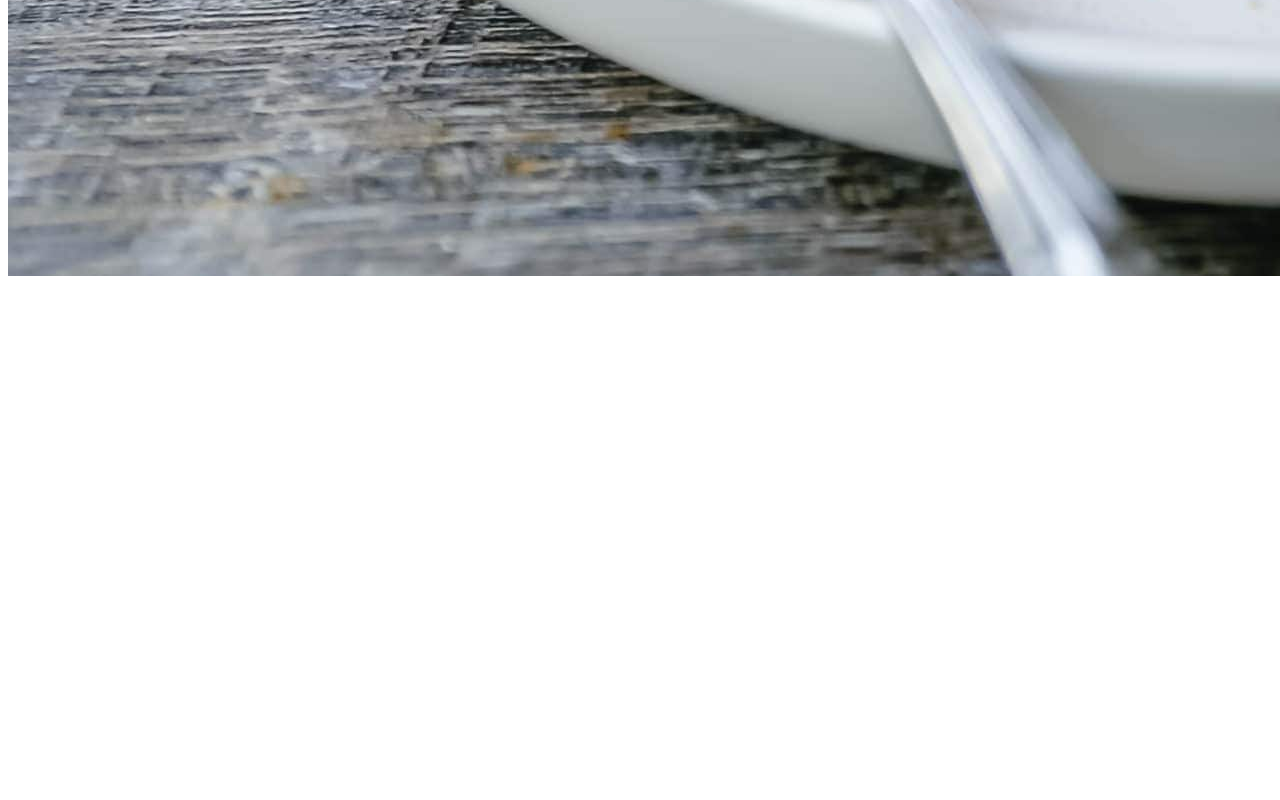
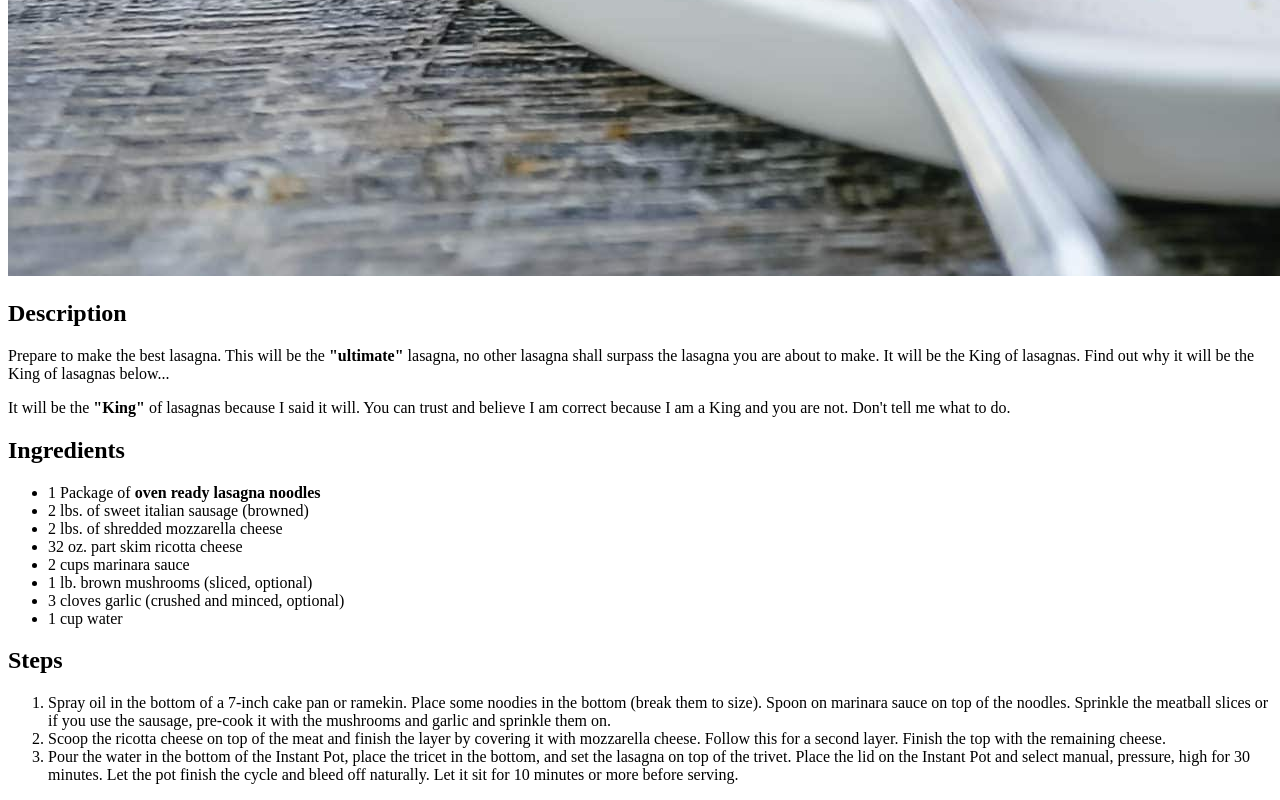
Before and after one commit to omegamuffin91/odin-recipes, a plain HTML site: page recipes/lasagna.html in a window 1280 px wide. Shown: the part 1360-2160 px from the top of the page. Before the commit the page ends 1648 px from the top, so only its background shows below. Drawn offline with Linux system fonts and the light colour scheme.

Commit message:
commit b533aa8a7cb2430cedb969a30a90e249dfb876c1 Author: Kyree Hill <omegamuffin91> Date: Tues May 23 5:47PM 2023
    Completed Iteration 3 for Odin Recipe Project

    Added Description, lists

```diff
--- a/recipes/lasagna.html
+++ b/recipes/lasagna.html
@@ -10,5 +10,47 @@
         <a href="recipes/lasagna.html">Lasagna</a>
 
         <img src="lasagna.jpg" alt="A picture of lasagna">
+
+        <h2>Description</h2>
+        <p>
+            Prepare to make the best lasagna. This will be the <b>"ultimate"</b> lasagna, no other lasagna shall
+            surpass the lasagna you are about to make. It will be the King of lasagnas. Find out why it
+            will be the King of lasagnas below...
+        </p>
+
+        <p>
+            It will be the <b>"King"</b> of lasagnas because I said it will. You can trust and believe
+            I am correct because I am a King and you are not. Don't tell me what to do.
+        </p>
+
+        <h2>Ingredients</h2>
+        <ul>
+            <li>1 Package of <b>oven ready lasagna noodles</b></li>
+            <li>2 lbs. of sweet italian sausage (browned)</li>
+            <li>2 lbs. of shredded mozzarella cheese</li>
+            <li>32 oz. part skim ricotta cheese</li>
+            <li>2 cups marinara sauce</li>
+            <li>1 lb. brown mushrooms (sliced, optional)</li>
+            <li>3 cloves garlic (crushed and minced, optional)</li>
+            <li>1 cup water</li>
+        </ul>
+
+        <h2>Steps</h2>
+        <ol>
+            <li>Spray oil in the bottom of a 7-inch cake pan or ramekin.
+                Place some noodies in the bottom (break them to size).
+                Spoon on marinara sauce on top of the noodles.
+                Sprinkle the meatball slices or if you use the sausage, pre-cook it with the mushrooms and garlic and sprinkle them on.
+            </li>
+            <li>Scoop the ricotta cheese on top of the meat and finish the layer by covering it with mozzarella cheese.
+                Follow this for a second layer. Finish the top with the remaining cheese.
+            </li>
+            <li>Pour the water in the bottom of the Instant Pot, place the tricet in the bottom, and set the lasagna on top of the trivet.
+                Place the lid on the Instant Pot and select manual, pressure, high for 30 minutes. Let the pot finish the cycle and bleed
+                off naturally. Let it sit for 10 minutes or more before serving.
+            </li>
+        </ol>
+
+
     </body>
 </html>
```
